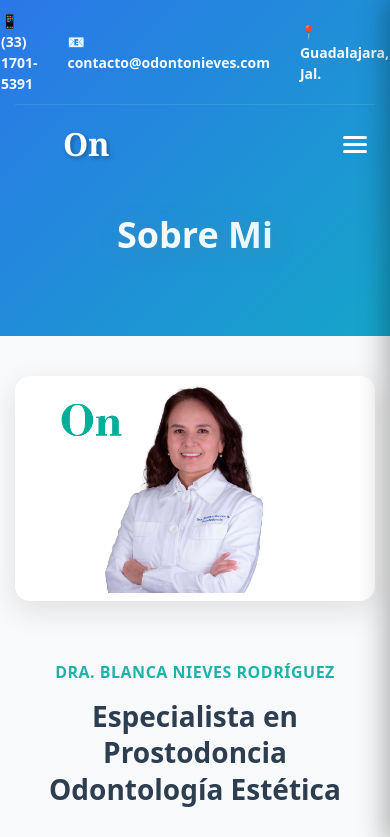
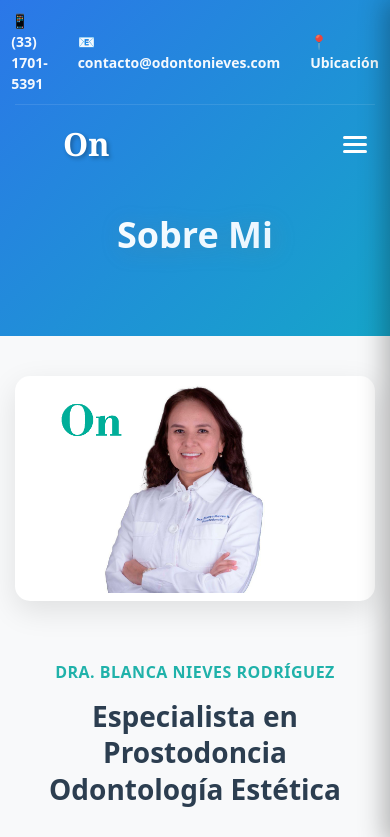
Before and after one commit to Jan-Amixtlan/odonto-nieves, a React (Vite) app: page /about in a window 390 px wide. Shown: the top 837 px of the page. Built offline with nearby package versions, Linux system fonts and the light colour scheme.

Commit message:
Update contact information in PageHeader to use links for phone, email, and location; enhance accessibility and user experience

```diff
--- a/src/Components/PageHeader/PageHeader.jsx
+++ b/src/Components/PageHeader/PageHeader.jsx
@@ -88,9 +88,23 @@ const PageHeader = ({ title = "Sobre Mi", currentPage = "sobre-mi" }) => {
                 {/* Top Bar with Contact Info */}
                 <div className="header-top">
                     <div className="contact-info">
-                        <span className="contact-item">📱 (33) 1701-5391</span>
-                        <span className="contact-item">📧 contacto@odontonieves.com</span>
-                        <span className="contact-item">📍 Guadalajara, Jal.</span>
+                        <a className="contact-item" href="tel:+523317015391">📱 (33) 1701-5391</a>
+                        <a
+                            className="contact-item"
+                            href="https://mail.google.com/mail/?view=cm&fs=1&to=contacto@odontonieves.com"
+                            target="_blank"
+                            rel="noopener noreferrer"
+                        >
+                            📧 contacto@odontonieves.com
+                        </a>
+                        <a
+                            className="contact-item"
+                            href="https://maps.google.com/?q=Av.+Manuel+Acuña+2755+Piso+2+Col.+Providencia,+C.P.+44680+Guadalajara,+Jalisco"
+                            target="_blank"
+                            rel="noopener noreferrer"
+                        >
+                            📍Ubicación
+                        </a>
                     </div>
                 </div>
 
```
